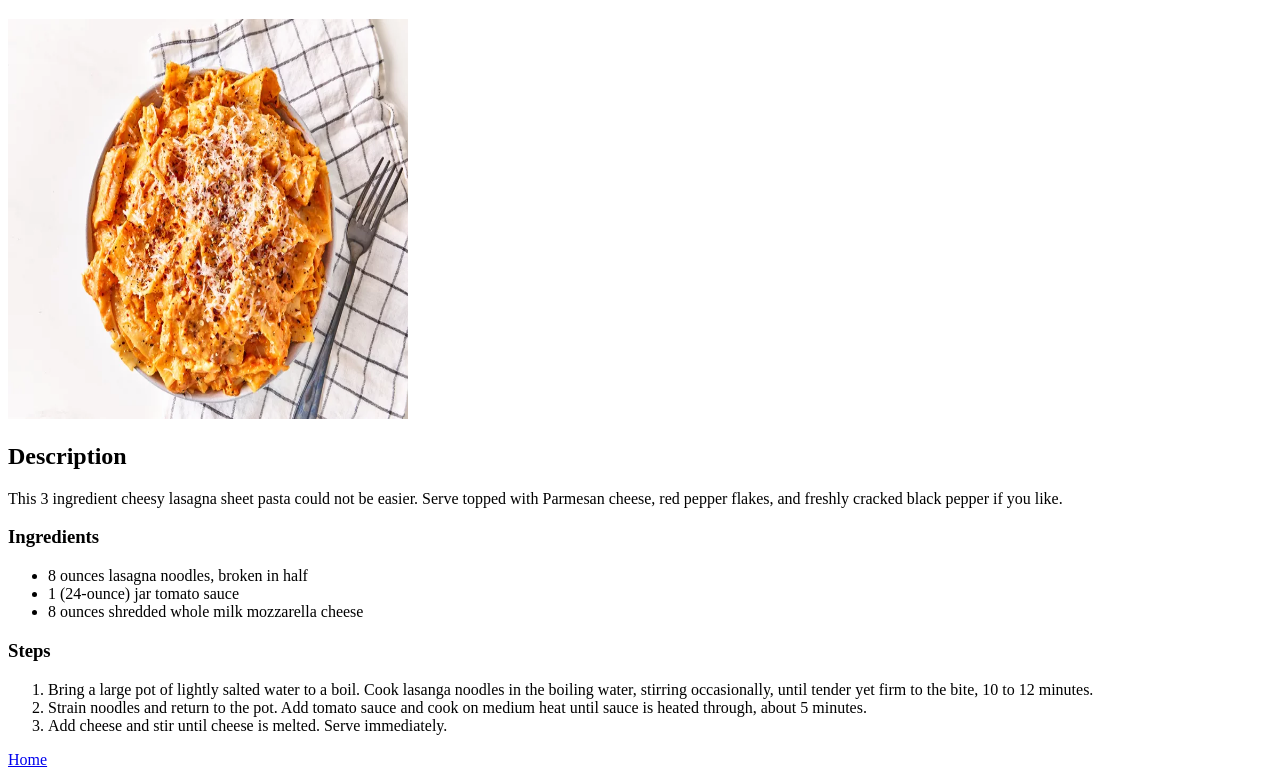
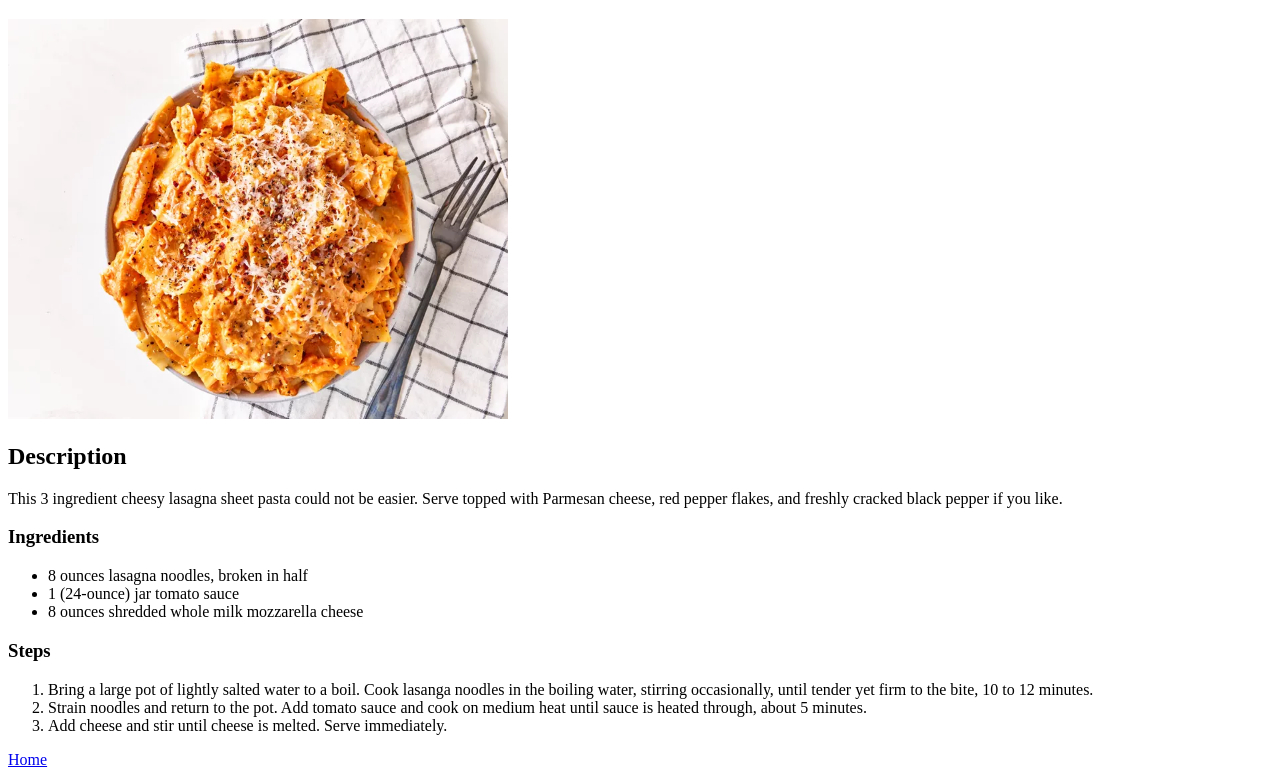
Before and after one commit to Vince326/odin-recipes, a plain HTML site: page recipes/lasanga.html in a window 1280 px wide. Shown: the part 61-838 px from the top of the page. Drawn offline with Linux system fonts and the light colour scheme.

Commit message:
Changed the width from 600 to 500 for lasanga image in lasanga.html

```diff
--- a/recipes/lasanga.html
+++ b/recipes/lasanga.html
@@ -9,7 +9,7 @@
 
     <body>
         <h1>Lasanga Sheet Pasta</h1>
-        <img src="../recipe-images/CheesyLasagnaSheets4x3.jpg" width="400" height="400">
+        <img src="../recipe-images/CheesyLasagnaSheets4x3.jpg" width="500" height="400">
 
         <h2>Description</h2>
         <p>This 3 ingredient cheesy lasagna sheet pasta could not be easier. Serve topped with Parmesan cheese, red
```
